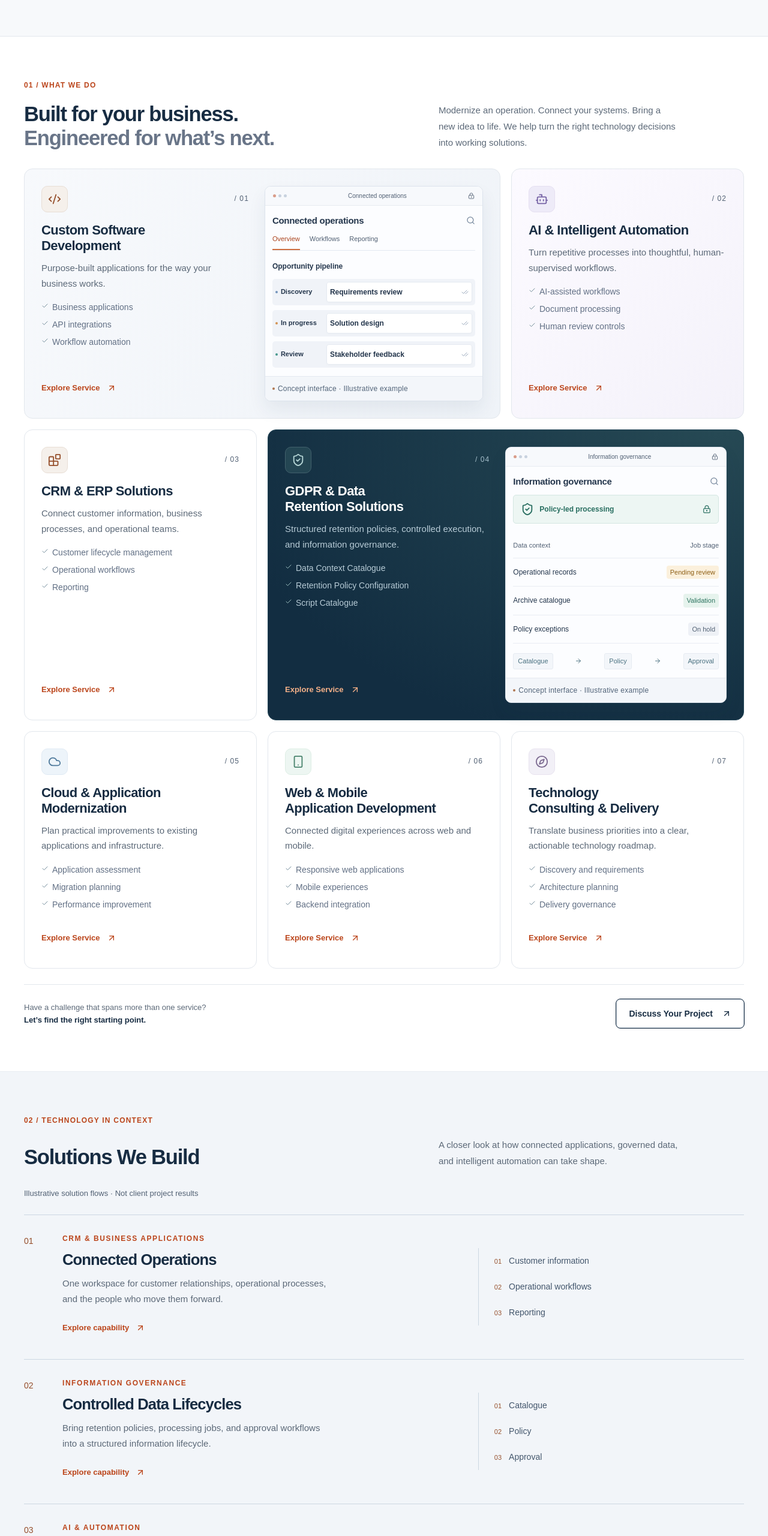
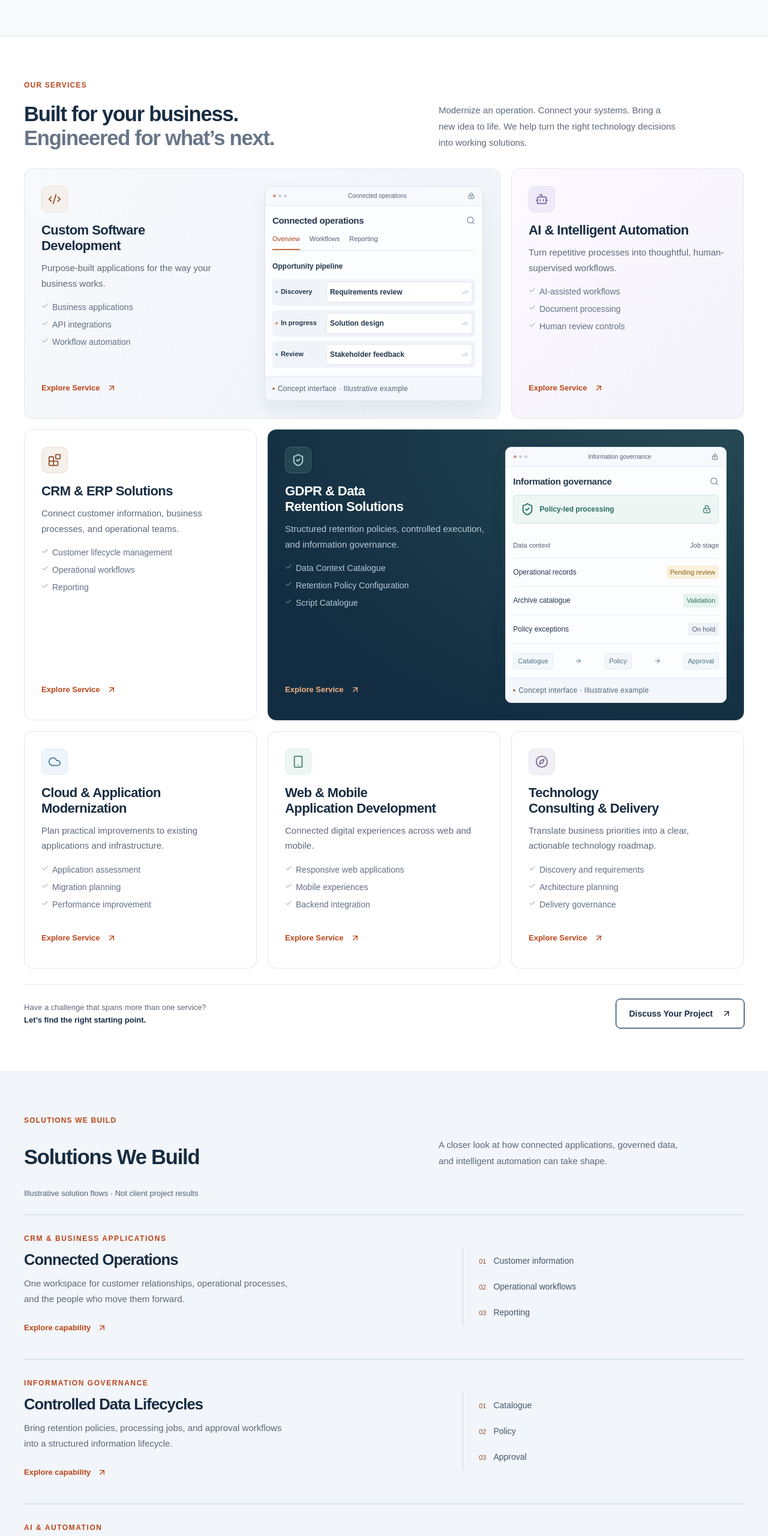
Before and after one commit to nikhilj2887/rapidnest-website, a Next.js app: page / in a window 1280 px wide. Shown: the part 960-3521 px from the top of the page at 60% size. Built offline with nearby package versions, Linux system fonts and the light colour scheme.

Commit message:
Remove decorative numbering and standardize section labels

```diff
--- a/app/components/About.tsx
+++ b/app/components/About.tsx
@@ -1,2 +1,2 @@
 import Link from "next/link";
-export default function About() { return <section id="about" className="section muted"><div className="container grid two"><div><p className="eyebrow">06 / COMPANY OVERVIEW</p><h2>RapidNest Software Solutions</h2></div><div><p>RapidNest Software Solutions is a software engineering and technology consulting business. We work with organizations to define application requirements, connect business processes, and plan implementation around existing systems.</p><div className="badges"><span>Application engineering</span><span>System integration</span><span>Technology advisory</span></div><Link href="/#contact" className="text-link">Discuss Your Project ↗</Link></div></div></section>; }
+export default function About() { return <section id="about" className="section muted"><div className="container grid two"><div><p className="eyebrow">ABOUT RAPIDNEST</p><h2>RapidNest Software Solutions</h2></div><div><p>RapidNest Software Solutions is a software engineering and technology consulting business. We work with organizations to define application requirements, connect business processes, and plan implementation around existing systems.</p><div className="badges"><span>Application engineering</span><span>System integration</span><span>Technology advisory</span></div><Link href="/#contact" className="text-link">Discuss Your Project ↗</Link></div></div></section>; }
--- a/app/components/CaseStudies.tsx
+++ b/app/components/CaseStudies.tsx
@@ -13,13 +13,12 @@ export default function CaseStudies() {
   return (
     <section id="work" className="section solutions-section">
       <div className="container">
-        <p className="eyebrow">02 / TECHNOLOGY IN CONTEXT</p>
+        <p className="eyebrow">SOLUTIONS WE BUILD</p>
         <div className="section-heading"><h2>{approved.length ? "Selected Work" : "Solutions We Build"}</h2><p>{approved.length ? "Explore our work through business challenges and the solutions built to address them." : "A closer look at how connected applications, governed data, and intelligent automation can take shape."}</p></div>
         {!approved.length && <p className="solution-disclaimer">Illustrative solution flows · Not client project results</p>}
         <div className={approved.length ? "grid three" : "solution-stories"}>
-          {approved.length ? approved.map(study => <article className="card" key={study.slug}><p className="eyebrow">{study.industry}</p><h3>{study.projectTitle}</h3><p>{study.challenge}</p><Link className="text-link" href={`/work/${study.slug}`}>Read case study <ArrowUpRight size={16} /></Link></article>) : solutions.map((solution, index) => (
+          {approved.length ? approved.map(study => <article className="card" key={study.slug}><p className="eyebrow">{study.industry}</p><h3>{study.projectTitle}</h3><p>{study.challenge}</p><Link className="text-link" href={`/work/${study.slug}`}>Read case study <ArrowUpRight size={16} /></Link></article>) : solutions.map(solution => (
             <article className={`solution-card solution-${solution.kind}`} key={solution.slug}>
-              <span className="solution-index" aria-hidden="true">0{index + 1}</span>
               <div className="solution-copy"><p className="eyebrow">{solution.tag}</p><h3>{solution.name}</h3><p>{solution.text}</p><Link className="text-link" href={`/services/${solution.slug}`}>Explore capability <ArrowUpRight size={16} /></Link></div>
               <ol className="solution-flow" aria-label={`${solution.name}: illustrative flow`}>{solution.flow.map(step => <li key={step}>{step}</li>)}</ol>
             </article>
--- a/app/components/DeliveryMethodology.tsx
+++ b/app/components/DeliveryMethodology.tsx
@@ -1,2 +1,2 @@
 const steps = [["Discover", "Understand the business challenge, people, and existing systems."], ["Define", "Agree scope, priorities, acceptance criteria, and milestones."], ["Design & Develop", "Build and review the solution through structured iterations."], ["Validate & Launch", "Test requirements, review readiness, and plan the release."], ["Improve", "Use feedback and operational insight to guide the next steps."]];
-export default function DeliveryMethodology() { return <section id="methodology" className="section dark-section"><div className="container"><p className="eyebrow">04 / DELIVERY METHODOLOGY</p><h2>From Business Challenge to Working Solution</h2><ol className="process">{steps.map(([title, text], i) => <li key={title}><span>0{i + 1}</span><h3>{title}</h3><p>{text}</p></li>)}</ol></div></section>; }
+export default function DeliveryMethodology() { return <section id="methodology" className="section dark-section"><div className="container"><p className="eyebrow">HOW WE DELIVER</p><h2>From Business Challenge to Working Solution</h2><ol className="process">{steps.map(([title, text], i) => <li key={title}><span>0{i + 1}</span><h3>{title}</h3><p>{text}</p></li>)}</ol></div></section>; }
--- a/app/components/FounderSection.tsx
+++ b/app/components/FounderSection.tsx
@@ -17,7 +17,7 @@ export default function FounderSection() {
           <div className="portrait-caption"><strong>Nikhil Jogiparthy</strong><span>Founder | RapidNest Software Solutions</span></div>
         </div>
         <div className="founder-copy">
-          <p className="eyebrow">Meet the Founder</p>
+          <p className="eyebrow">MEET THE FOUNDER</p>
           <h2 id="founder-heading">Leadership Built on Delivery Excellence</h2>
           <p className="founder-intro">A business perspective. A delivery mindset.</p>
           <p>Nikhil Jogiparthy is a technology delivery and program management professional with over 14 years of experience across FinTech, payments, healthcare, education technology, and IT services.</p>
--- a/app/components/Services.tsx
+++ b/app/components/Services.tsx
@@ -8,7 +8,7 @@ export default function Services() {
   return (
     <section id="services" className="section services-section">
       <div className="container">
-        <p className="eyebrow">01 / WHAT WE DO</p>
+        <p className="eyebrow">OUR SERVICES</p>
         <div className="section-heading"><h2>Built for your business.<br /><span className="subtle-heading">Engineered for what’s next.</span></h2><p>Modernize an operation. Connect your systems. Bring a new idea to life. We help turn the right technology decisions into working solutions.</p></div>
         <div className="service-grid">
           {services.map((service, index) => {
@@ -17,7 +17,7 @@ export default function Services() {
             return (
               <article className={`service-card service-${index}${visual ? " service-featured" : ""}`} key={service.slug}>
                 <div className="service-copy">
-                  <div className="card-top"><span className="service-icon"><Icon size={22} aria-hidden="true" /></span><span className="service-number">/ 0{index + 1}</span></div>
+                  <div className="card-top"><span className="service-icon"><Icon size={22} aria-hidden="true" /></span></div>
                   <h3>{service.title}</h3>
                   <p>{service.description}</p>
                   <ul className="service-capabilities">{service.capabilities.slice(0, 3).map(capability => <li key={capability}><Check size={12} aria-hidden="true" />{capability}</li>)}</ul>
--- a/app/components/TechnologyExpertise.tsx
+++ b/app/components/TechnologyExpertise.tsx
@@ -6,7 +6,7 @@ const frontend = [
 ];
 export default function TechnologyExpertise() {
   return <section id="technology" className="section technology-section"><div className="container technology-layout">
-    <div><p className="eyebrow">05 / TECHNOLOGY</p><h2>Technology Selected for the Problem, Not the Trend</h2><p>A focused frontend stack for clear, responsive digital experiences.</p><p className="technology-context">These examples reflect the frontend technologies used on this website. The implementation stack for a client engagement is agreed during discovery.</p></div>
+    <div><p className="eyebrow">TECHNOLOGY EXPERTISE</p><h2>Technology Selected for the Problem, Not the Trend</h2><p>A focused frontend stack for clear, responsive digital experiences.</p><p className="technology-context">These examples reflect the frontend technologies used on this website. The implementation stack for a client engagement is agreed during discovery.</p></div>
     <div className="technology-panel"><div className="technology-label"><span>FRONTEND</span><span>ENGINEERING TOOLKIT</span></div>{frontend.map(({ name, detail, icon: Icon }) => <div className="technology-row" key={name}><span className="tech-mark"><Icon size={23} aria-hidden="true" /></span><div><strong>{name}</strong><span>{detail}</span></div><span className="tech-badge">Web</span></div>)}</div>
   </div></section>;
 }
--- a/app/components/WhyChooseUs.tsx
+++ b/app/components/WhyChooseUs.tsx
@@ -7,7 +7,7 @@ const values = [
 ];
 export default function WhyChooseUs() {
   return <section id="why-us" className="section why-section"><div className="container why-layout">
-    <div className="why-intro"><p className="eyebrow">03 / THE RAPIDNEST APPROACH</p><h2>Technology Expertise with a Delivery-First Mindset</h2><p>We assess scope, trade-offs, ownership, and support needs before recommending an implementation path.</p><div className="approach-signature"><span>Think clearly.</span><span>Build purposefully.</span></div></div>
-    <div className="values-list">{values.map(({ title, text, icon: Icon }, index) => <article className="value-row" key={title}><span className="value-icon"><Icon size={22} aria-hidden="true" /></span><div><h3>{title}</h3><p>{text}</p></div><span className="index">0{index + 1}</span></article>)}</div>
+    <div className="why-intro"><p className="eyebrow">OUR APPROACH</p><h2>Technology Expertise with a Delivery-First Mindset</h2><p>We assess scope, trade-offs, ownership, and support needs before recommending an implementation path.</p><div className="approach-signature"><span>Think clearly.</span><span>Build purposefully.</span></div></div>
+    <div className="values-list">{values.map(({ title, text, icon: Icon }) => <article className="value-row" key={title}><span className="value-icon"><Icon size={22} aria-hidden="true" /></span><div><h3>{title}</h3><p>{text}</p></div></article>)}</div>
   </div></section>;
 }
--- a/app/globals.css
+++ b/app/globals.css
@@ -262,7 +262,7 @@ p { color: var(--muted); margin: 0 0 18px; }
 .approach-signature { margin-top: 28px; padding-left: 17px; border-left: 2px solid #db9b76; font-size: 17px; letter-spacing: -.02em; line-height: 1.6; }
 .approach-signature > span { display: block; }
 .approach-signature > span:last-child { color: #8a97a7; }
-.value-row { display: grid; grid-template-columns: 43px 1fr 20px; gap: 18px; padding: 21px 0; border-bottom: 1px solid var(--line); }
+.value-row { display: grid; grid-template-columns: 43px 1fr; gap: 18px; padding: 21px 0; border-bottom: 1px solid var(--line); }
 .value-row:first-child { padding-top: 0; }
 .value-icon { display: flex; align-items: center; justify-content: center; width: 43px; height: 43px; border: 1px solid #e0e8ef; border-radius: 10px; background: #f6f8fb; color: #627c96; }
 .value-row h3 { font-size: 18px; margin: 0 0 8px; }
@@ -535,7 +535,7 @@ details p { margin: 15px 0 0; font-size: 14px; }
   .why-layout, .technology-layout, .founder-grid, .two { grid-template-columns: 1fr; gap: 28px; }
   .why-intro h2 { max-width: 450px; }
   .approach-signature { display: none; }
-  .value-row { grid-template-columns: 40px 1fr 20px; padding: 19px 0; }
+  .value-row { grid-template-columns: 40px 1fr; padding: 19px 0; }
   .value-row .index { display: block; }
   .value-row h3 { font-size: 18px; }
   .value-icon { width: 40px; height: 40px; }
@@ -637,6 +637,7 @@ details p { margin: 15px 0 0; font-size: 14px; }
 /* Final refinement: shared readable type, purposeful spacing and progressive motion. */
 .section { padding-block: var(--section-space); }
 .eyebrow { font-size: var(--text-label); letter-spacing: .1em; }
+#about .eyebrow { font-size: var(--text-label); }
 .section-heading p, .service-card p, .solution-copy > p:not(.eyebrow), .value-row p,
 .founder-copy p, #about p, .technology-layout > div > p:not(.eyebrow), .card p, .card li { font-size: var(--text-body); }
 .service-capabilities li, .service-number, .index, .founder-focus span, .portrait-caption span,
@@ -896,8 +897,7 @@ h2 { font-size: clamp(28px, 2.7vw, 40px); }
 .service-card h3 { min-height: 0; }
 .solution-disclaimer { font-size: 13px; margin: 0 0 24px; color: #526174; }
 .solution-stories { border-top: 1px solid #ccd7e2; }
-.solution-stories .solution-card { display: grid; grid-template-columns: 36px minmax(0, 1.2fr) minmax(0, .8fr); align-items: center; gap: 28px; padding: 30px 0; background: transparent; border: 0; border-bottom: 1px solid #ccd7e2; border-radius: 0; box-shadow: none; overflow: visible; }
-.solution-index { color: #96502d; font-size: 14px; font-variant-numeric: tabular-nums; align-self: start; padding-top: 2px; }
+.solution-stories .solution-card { display: grid; grid-template-columns: minmax(0, 1.2fr) minmax(0, .8fr); align-items: center; gap: 28px; padding: 30px 0; background: transparent; border: 0; border-bottom: 1px solid #ccd7e2; border-radius: 0; box-shadow: none; overflow: visible; }
 .solution-stories .solution-copy { padding: 0; }
 .solution-stories .solution-copy h3 { font-size: clamp(23px, 2vw, 28px); }
 .solution-stories .solution-copy > p:not(.eyebrow) { max-width: 54ch; margin-bottom: 12px; }
@@ -909,24 +909,22 @@ h2 { font-size: clamp(28px, 2.7vw, 40px); }
 .detail-list li::marker { color: #9b4a29; }
 .capability-list { display: grid; grid-template-columns: repeat(3, minmax(0, 1fr)); gap: 0 32px; margin-top: 28px; }
 .capability-item { border-top: 1px solid #cad5df; padding: 22px 0; min-width: 0; }
-.capability-item .index { color: #96502d; font-variant-numeric: tabular-nums; }
-.capability-item h3 { font-size: 21px; margin: 12px 0; }
+.capability-item h3 { font-size: 21px; margin: 0 0 12px; }
 .capability-item p { font-size: 15px; margin: 0; line-height: 1.8; }
 .footer-grid > div > a { display: flex; width: fit-content; }
 .contact-form label { font-size: 14px; }
 .contact-form input, .contact-form select, .contact-form textarea { scroll-margin-block: 110px 90px; }
 @media (max-width: 850px) {
-  .solution-stories .solution-card { grid-template-columns: 28px minmax(0, 1.2fr) minmax(0, .8fr); gap: 18px; }
+  .solution-stories .solution-card { grid-template-columns: minmax(0, 1.2fr) minmax(0, .8fr); gap: 18px; }
   .solution-flow { padding-left: 18px; }
   .capability-list { grid-template-columns: repeat(2, minmax(0, 1fr)); }
 }
 @media (max-width: 600px) {
-  .solution-stories .solution-card { grid-template-columns: 24px minmax(0, 1fr); gap: 12px; padding-block: 26px; }
-  .solution-flow { grid-column: 2; border-left: 0; border-top: 1px solid #d6dfe7; padding: 10px 0 0; }
+  .solution-stories .solution-card { grid-template-columns: minmax(0, 1fr); gap: 12px; padding-block: 26px; }
+  .solution-flow { grid-column: 1; border-left: 0; border-top: 1px solid #d6dfe7; padding: 10px 0 0; }
   .solution-flow li { padding-block: 5px; }
   .capability-list { grid-template-columns: 1fr; }
-  .capability-item { display: grid; grid-template-columns: 24px minmax(0, 1fr); column-gap: 14px; padding-block: 22px; }
-  .capability-item .index { grid-row: span 2; padding-top: 3px; }
+  .capability-item { padding-block: 22px; }
   .capability-item h3 { margin: 0 0 10px; }
   .process { grid-template-columns: 1fr; gap: 0; margin-left: 4px; }
   .process li, .process li:last-child { grid-column: auto; border-top: 0; border-left: 1px solid #61728b70; padding: 0 0 25px 25px; }
--- a/app/services/[slug]/page.tsx
+++ b/app/services/[slug]/page.tsx
@@ -43,7 +43,7 @@ export default async function ServicePage({ params }: Props) {
     </div></section>
     <section className="section muted"><div className="container">
       <p className="eyebrow">SERVICE CAPABILITIES</p><h2>{gdpr ? "A controlled information lifecycle" : "From requirements to implementation"}</h2>
-      <div className="capability-list">{service.capabilities.map((capability, index) => <article className="capability-item" key={capability}><span className="index">{String(index + 1).padStart(2, "0")}</span><h3>{capability}</h3><p>{service.capabilityDetails[index]}</p></article>)}</div>
+      <div className="capability-list">{service.capabilities.map((capability, index) => <article className="capability-item" key={capability}><h3>{capability}</h3><p>{service.capabilityDetails[index]}</p></article>)}</div>
     </div></section>
     {gdpr && <section className="section"><div className="container"><p className="eyebrow">RETENTION WORKFLOW</p><h2>From policy to accountable execution</h2><ol className="workflow">{["Data Catalogue", "Policy Configuration", "Job Setup", "Validation", "Authorized Execution", "Monitoring & Reporting"].map(item => <li key={item}>{item}<span aria-hidden="true"> →</span></li>)}</ol></div></section>}
     <section className="section"><div className="container grid two">
```
